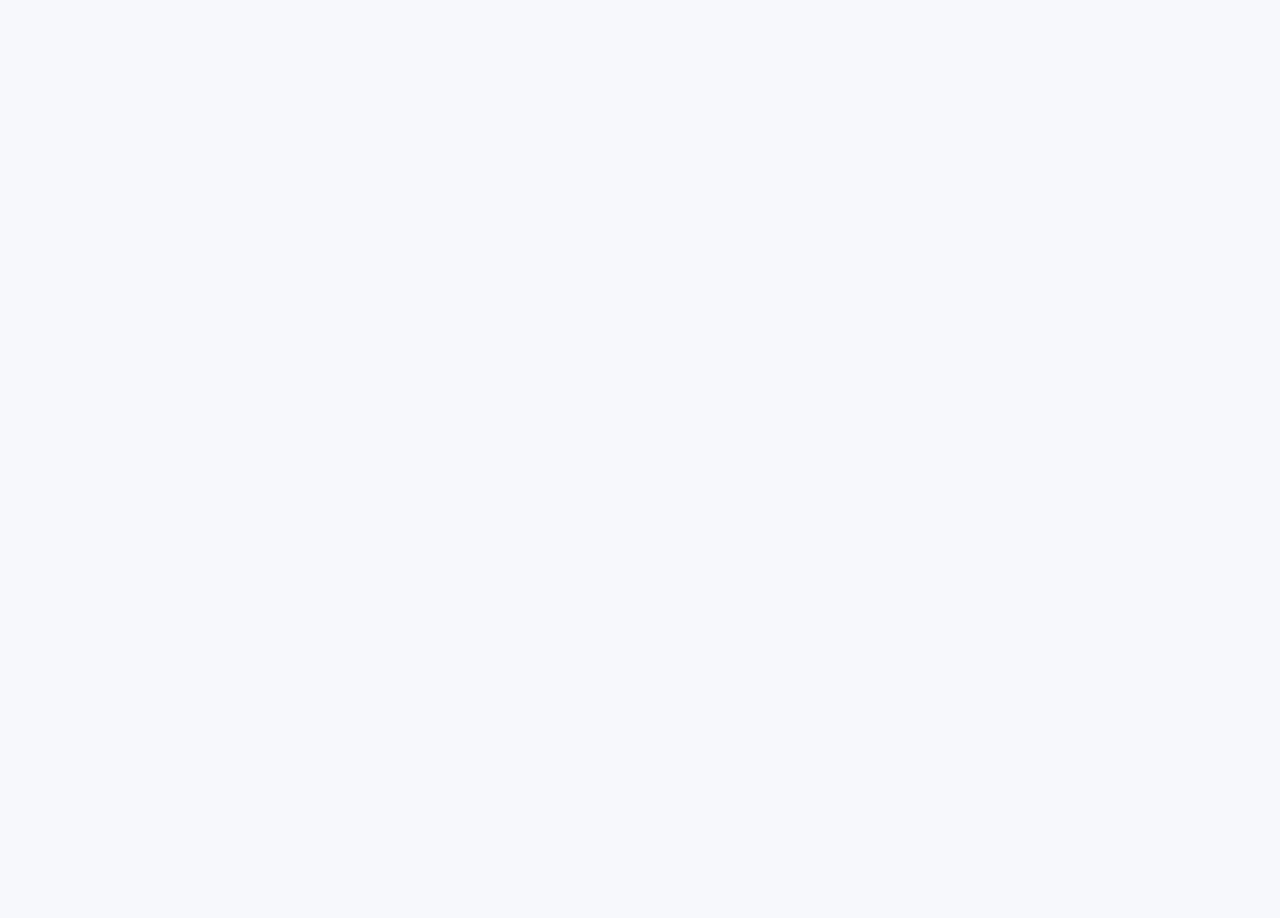
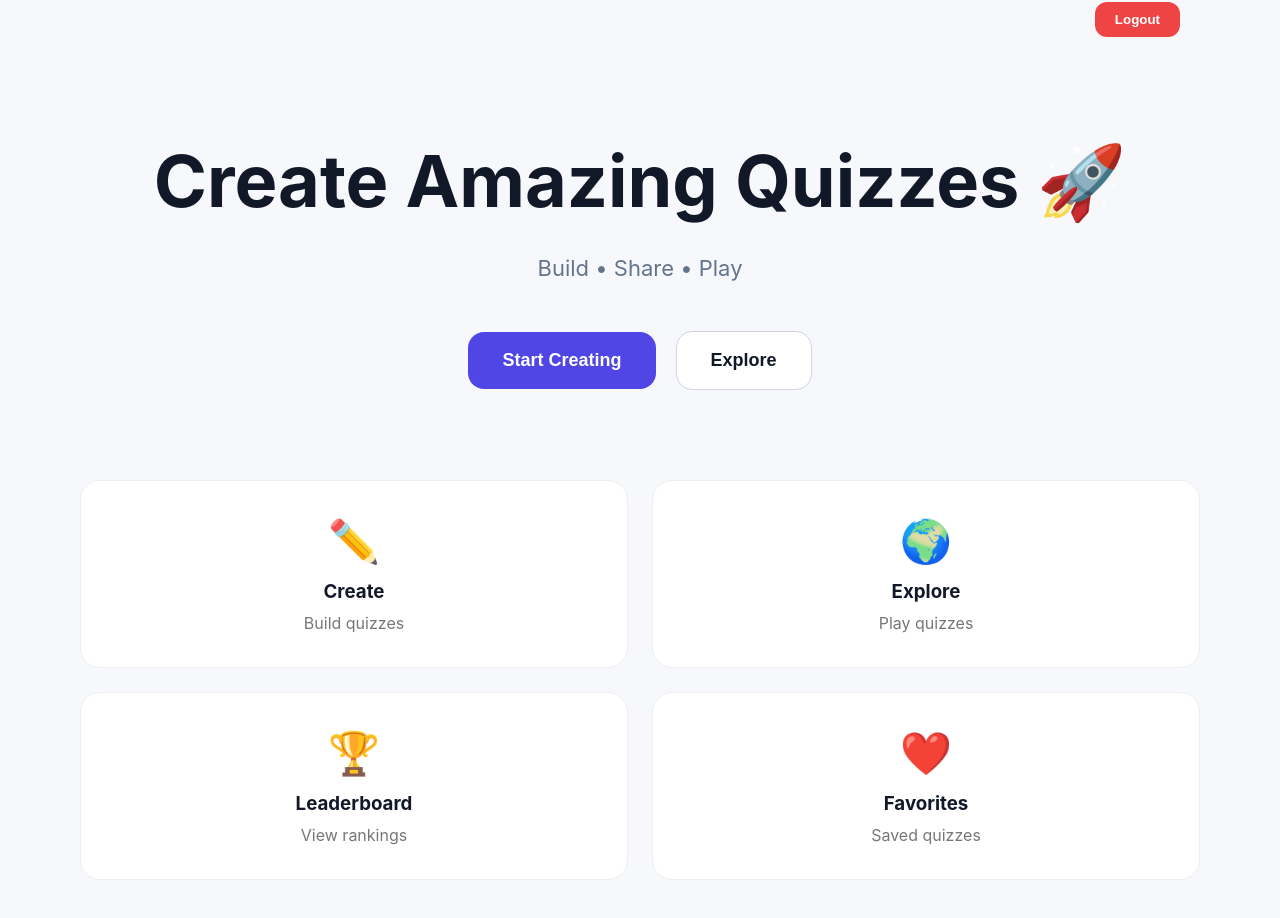
Before and after one commit to krithi30011996/CODSOFT, a React (Vite) app in the folder frontend/: page / in a window 1280 px wide. Shown: the part 146-1064 px from the top of the page. Before the commit the page ends 800 px from the top, so only its background shows below. Built offline with nearby package versions, Linux system fonts and the light colour scheme.

Commit message:
real homepage

```diff
--- a/frontend/src/pages/Home.jsx
+++ b/frontend/src/pages/Home.jsx
@@ -4,7 +4,21 @@ function Home() {
 
     const navigate =
         useNavigate();
+    function logout() {
 
+        localStorage.removeItem(
+            "token"
+        );
+
+        localStorage.removeItem(
+            "user"
+        );
+
+        navigate(
+            "/login"
+        );
+
+    }
 
 
 
@@ -25,7 +39,269 @@ function Home() {
 
 
 
+    return (
 
+
+
+        <div className="home">
+            <div className="top-bar">
+
+                <button
+
+                    className="logout-btn"
+
+                    onClick={logout}
+
+                >
+
+                    Logout
+
+                </button>
+
+            </div>
+
+            <section className="hero">
+
+                <h1>
+
+                    Create Amazing Quizzes 🚀
+
+                </h1>
+
+                <p>
+
+                    Build • Share • Play
+
+                </p>
+
+                <div className="hero-buttons">
+
+                    <button
+                        className="primary"
+
+                        onClick={() =>
+
+                            navigate(
+                                "/create"
+                            )
+
+                        }
+
+                    >
+
+                        Start Creating
+
+                    </button>
+
+                    <button
+                        className="secondary"
+
+                        onClick={() =>
+
+                            navigate(
+                                "/quizzes"
+                            )
+
+                        }
+
+                    >
+
+                        Explore
+
+                    </button>
+
+                </div>
+
+            </section>
+
+            <div className="home-grid">
+
+                <div
+                    className="home-box"
+                    onClick={() =>
+                        navigate("/create")
+                    }
+                >
+
+                    <h2>
+
+                        ✏️
+
+                    </h2>
+
+                    <h3>
+
+                        Create
+
+                    </h3>
+
+                    <p>
+
+                        Build quizzes
+
+                    </p>
+
+                </div>
+
+                <div
+                    className="home-box"
+                    onClick={() =>
+                        navigate("/quizzes")
+                    }
+                >
+
+                    <h2>
+
+                        🌍
+
+                    </h2>
+
+                    <h3>
+
+                        Explore
+
+                    </h3>
+
+                    <p>
+
+                        Play quizzes
+
+                    </p>
+
+                </div>
+
+                <div
+                    className="home-box"
+                    onClick={() =>
+                        navigate("/leaderboard")
+                    }
+                >
+
+                    <h2>
+
+                        🏆
+
+                    </h2>
+
+                    <h3>
+
+                        Leaderboard
+
+                    </h3>
+
+                    <p>
+
+                        View rankings
+
+                    </p>
+
+                </div>
+
+                <div
+                    className="home-box"
+                    onClick={() =>
+                        navigate("/favorites")
+                    }
+                >
+
+                    <h2>
+
+                        ❤️
+
+                    </h2>
+
+                    <h3>
+
+                        Favorites
+
+                    </h3>
+
+                    <p>
+
+                        Saved quizzes
+
+                    </p>
+
+                </div>
+
+            </div>
+            {
+
+                recent
+
+                &&
+
+                <div className="recent">
+
+                    <h2>
+
+                        Continue Playing
+
+                    </h2>
+
+                    <div className="recent-card">
+
+                        <img
+
+                            src={
+
+                                recent.thumbnail
+
+                                ||
+
+                                "https://placehold.co/600x300"
+
+                            }
+
+                            alt="quiz"
+
+                        />
+
+                        <div>
+
+                            <h3>
+
+                                {recent.title}
+
+                            </h3>
+
+                            <p>
+
+                                {recent.questions?.length}
+
+                                Questions
+
+                            </p>
+
+                            <button
+
+                                onClick={() =>
+
+                                    navigate(
+
+                                        `/quiz/${recent._id}`
+
+                                    )
+
+                                }
+
+                            >
+
+                                Resume
+
+                            </button>
+
+                        </div>
+
+                    </div>
+
+                </div>
+
+            }
+
+        </div>
+
+    );
 
 }
 
```
